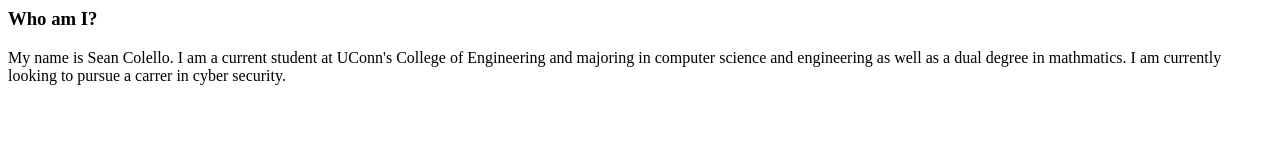
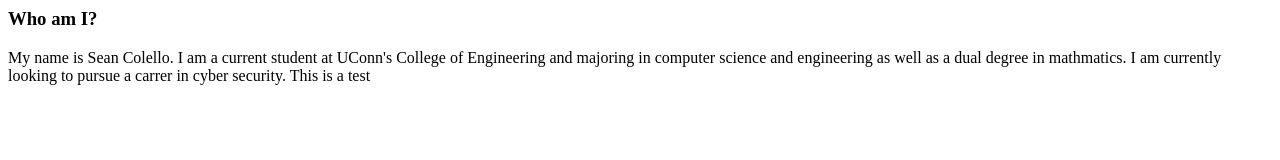
Before and after one commit to SeanColello/SeanColello.github.io, a plain HTML site: page index.html in a window 1280 px wide. Drawn offline with Linux system fonts and the light colour scheme.

Commit message:
Update index.html

```diff
--- a/index.html
+++ b/index.html
@@ -11,7 +11,7 @@
   <p>
     My name is Sean Colello. I am a current student at UConn's College of Engineering and majoring in computer
     science and engineering as well as a dual degree in mathmatics. I am currently looking to pursue a carrer in
-    cyber security.
+    cyber security. This is a test
   </p>
 
   <h3> </h3>
```
